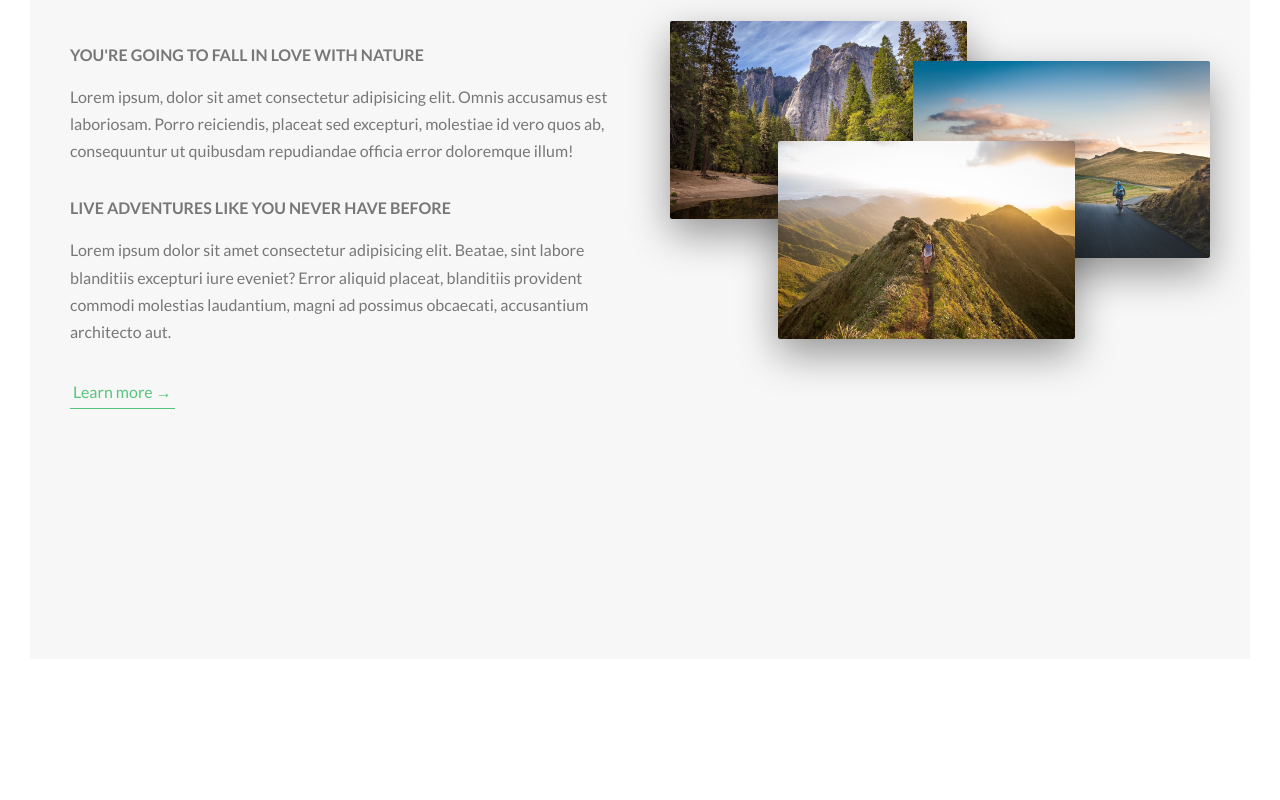
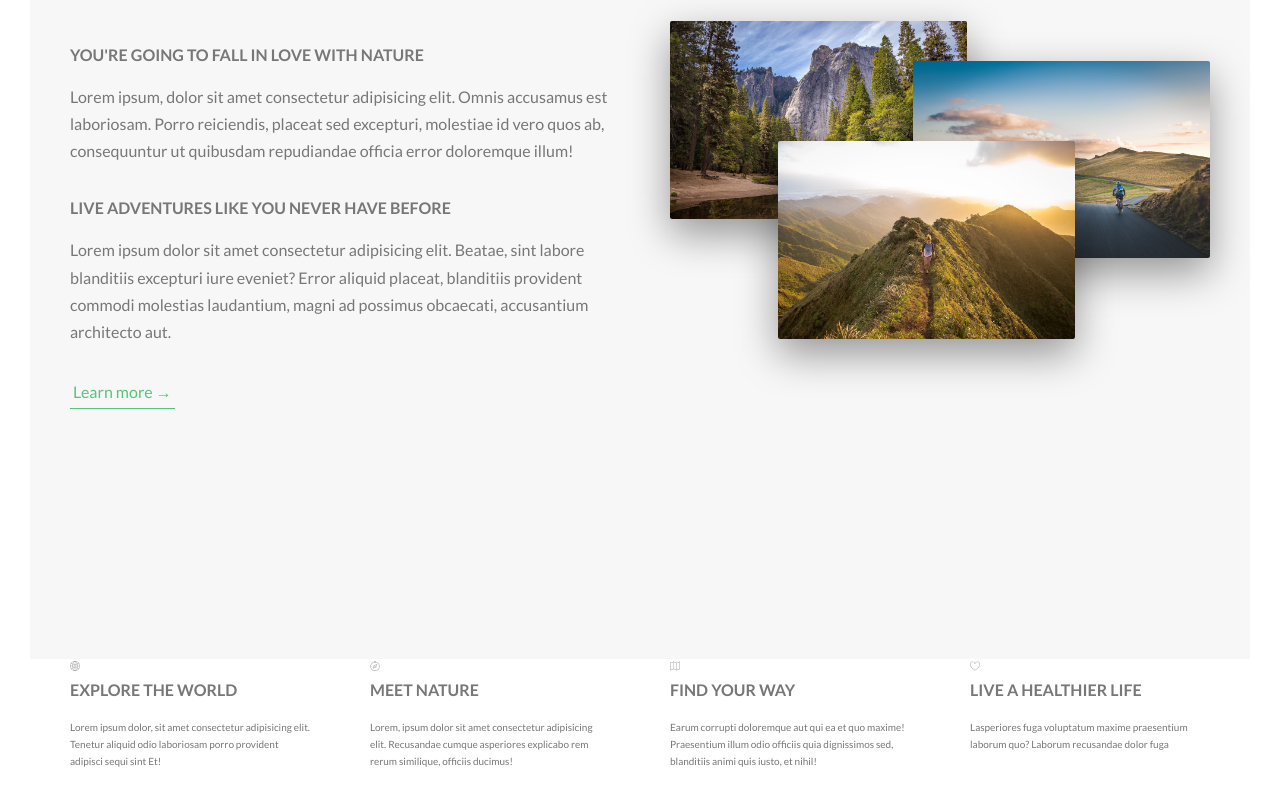
Before and after one commit to TomasDep/Natours, a website: page index.html in a window 1280 px wide. Shown: the part 979-1779 px from the top of the page. Before the commit the page ends 1668 px from the top, so only its background shows below. Drawn offline with Linux system fonts and the light colour scheme.

Commit message:
[CHG] Se crea section-features

```diff
--- a/index.html
+++ b/index.html
@@ -7,7 +7,7 @@
 
     <link href="https://fonts.googleapis.com/css?family=Lato:100,300,400,700,900" rel="stylesheet">
 
-
+    <link rel="stylesheet" href="css/icon-font.css">
     <link rel="stylesheet" href="sass/main.css">
     <link rel="shortcut icon" type="image/png" href="img/favicon.png">
 
@@ -59,8 +59,55 @@
           </div>
         </div>
       </section>
+
+      <section class="section-features">
+        <div class="row">
+          <div class="col-1-of-4">
+            <div class="feature-box">
+              <i class="feature-box__icon icon-basic-world"></i>
+              <h3 class="heading-tertiary u-margin-bottom-small">Explore the world</h3>
+              <p class="feature-box__text">
+                Lorem ipsum dolor, sit amet consectetur adipisicing elit.
+                Tenetur aliquid odio laboriosam porro provident adipisci sequi sint Et!
+              </p>
+            </div>
+          </div>
+
+          <div class="col-1-of-4">
+            <div class="feature-box">
+              <i class="feature-box__icon icon-basic-compass"></i>
+              <h3 class="heading-tertiary u-margin-bottom-small">Meet nature</h3>
+              <p class="feature-box__text">
+                Lorem, ipsum dolor sit amet consectetur adipisicing elit. Recusandae cumque asperiores explicabo
+                rem rerum similique, officiis ducimus!
+              </p>
+            </div>
+          </div>
+
+          <div class="col-1-of-4">
+            <div class="feature-box">
+              <i class="feature-box__icon icon-basic-map"></i>
+              <h3 class="heading-tertiary u-margin-bottom-small">Find your way</h3>
+              <p class="feature-box__text">
+                Earum corrupti doloremque aut qui ea et quo maxime! Praesentium illum odio officiis quia dignissimos sed,
+                blanditiis animi quis iusto, et nihil!
+              </p>
+            </div>
+          </div>
+
+          <div class="col-1-of-4">
+            <div class="feature-box">
+              <i class="feature-box__icon icon-basic-heart"></i>
+              <h3 class="heading-tertiary u-margin-bottom-small">live a healthier life</h3>
+              <p class="feature-box__text">
+                Lasperiores fuga voluptatum maxime praesentium laborum quo? Laborum recusandae
+                dolor fuga
+              </p>
+            </div>
+          </div>
+        </div>
+      </section>
     </main>
-
     <!-- ESTA SECCION ES SOLO PARA VER COMO SE VEN LAS FILAS Y COLUMNAS
       <section class="grid-test">
       <div class="row">
```
